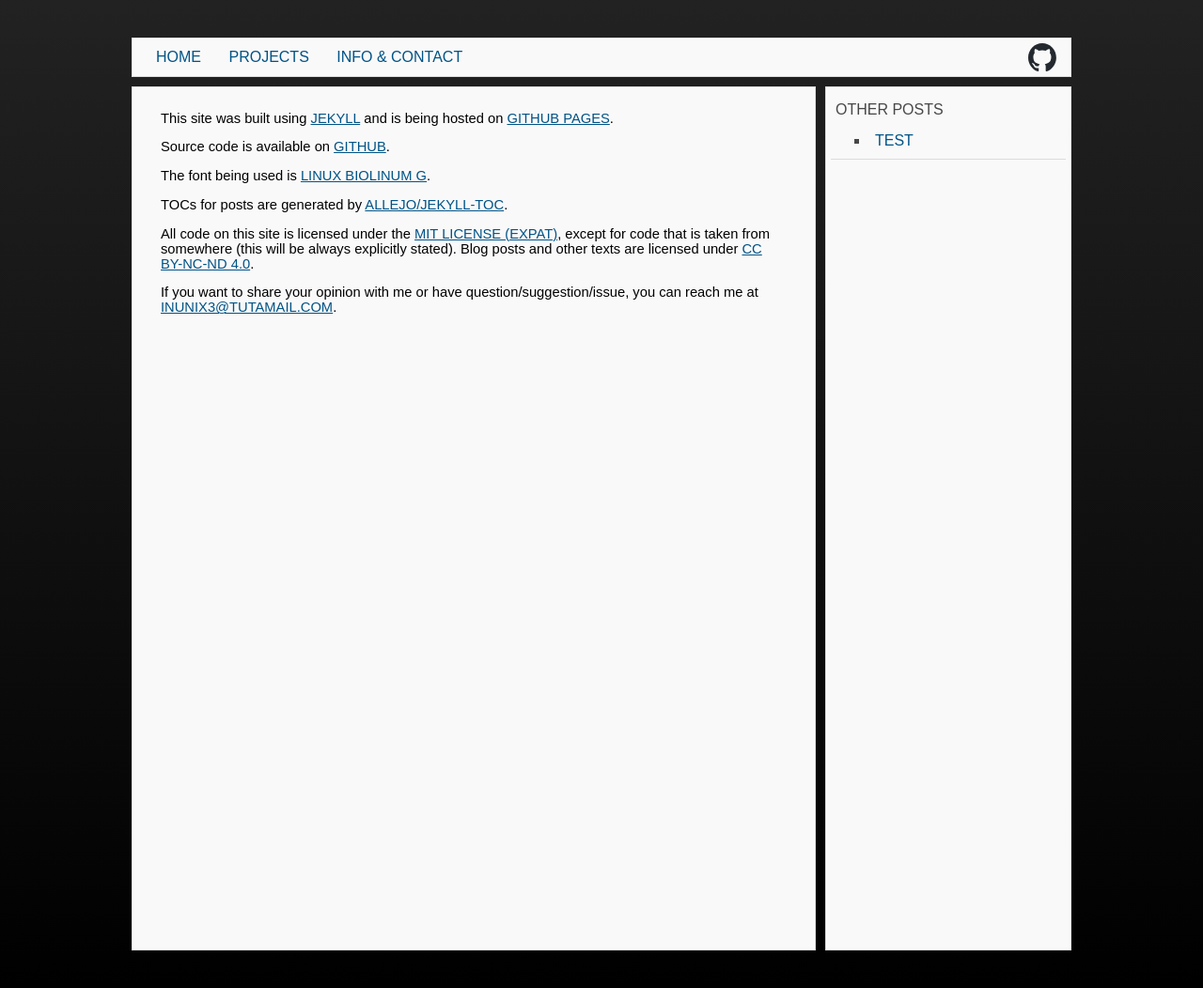
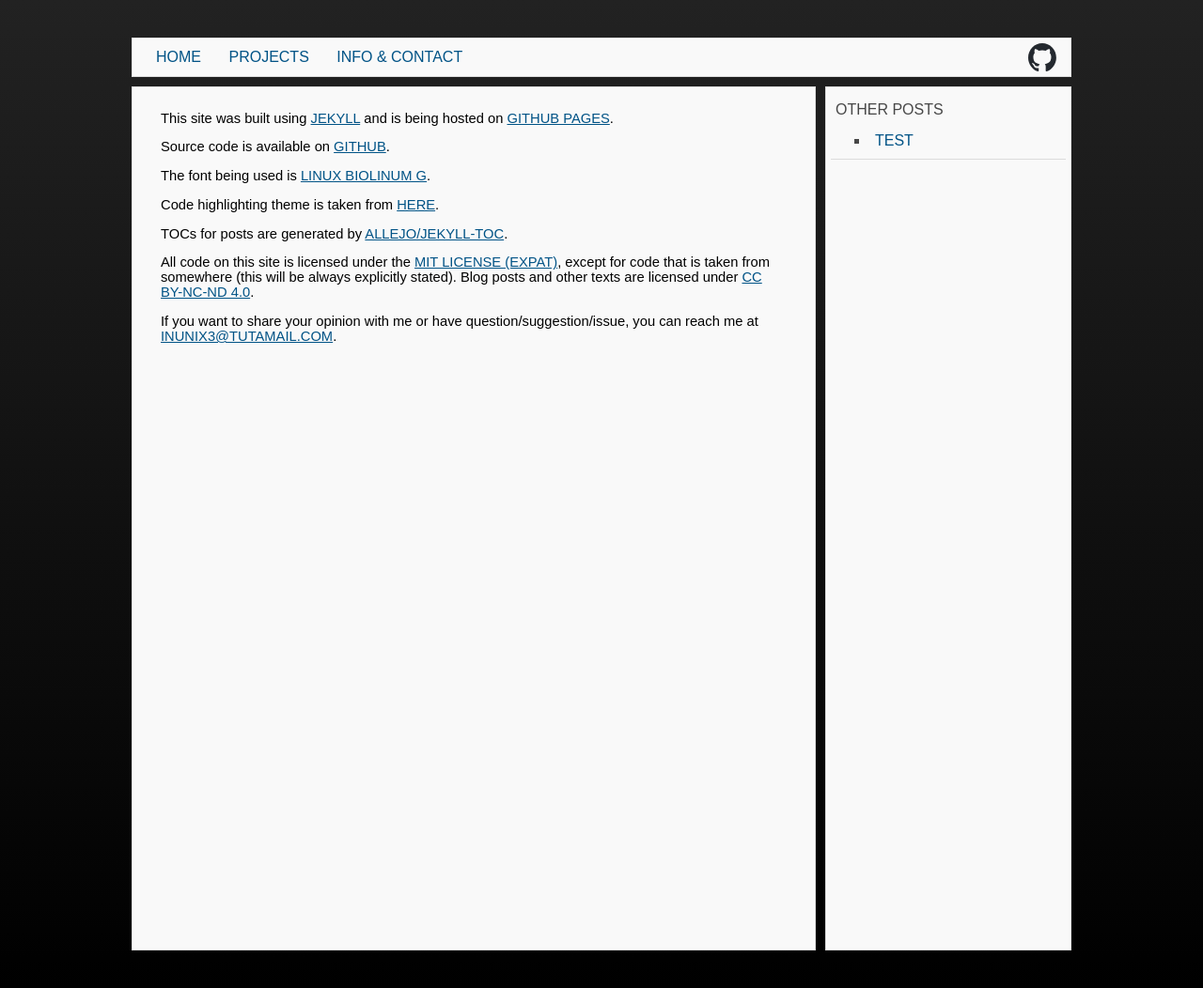
Before and after one commit to inunix3/inunix3.github.io, a Jekyll site: the page built from info-contact.md, in a window 1280 px wide. Shown: the whole page at 94% size. Built offline with Jekyll 4.4.1, drawn with Linux system fonts in a browser that asks for light colours; some web fonts are replaced.

Commit message:
Add credit for code highlighting theme

```diff
--- a/info-contact.md
+++ b/info-contact.md
@@ -10,6 +10,8 @@ This site was built using [Jekyll](https://jekyllrb.com/) and is being hosted on
 Source code is available on [GitHub](https://github.com/inunix3/website).
 
 The font being used is [Linux Biolinum G](https://numbertext.org/linux/index.html).
+
+Code highlighting theme is taken from [here](https://github.com/aahan/pygments-github-style).
 
 TOCs for posts are generated by [allejo/jekyll-toc](https://github.com/allejo/jekyll-toc).
 
```
Also changed, not shown: README.md.
